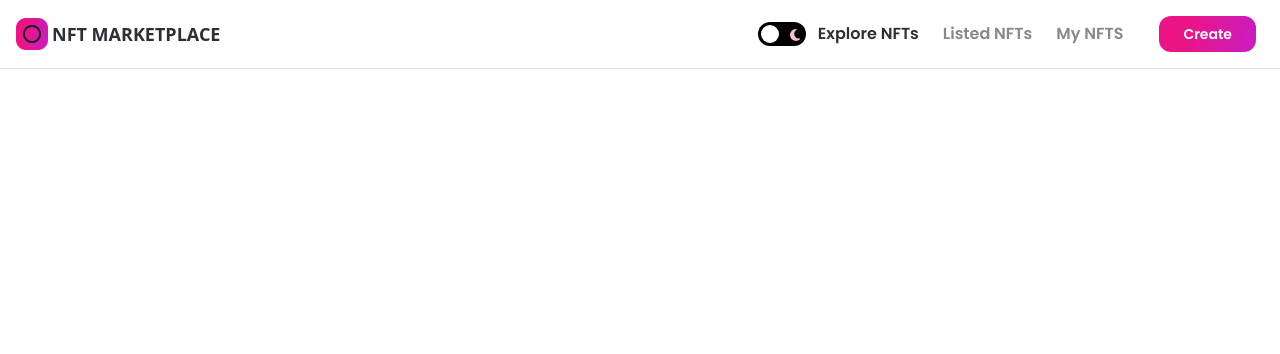
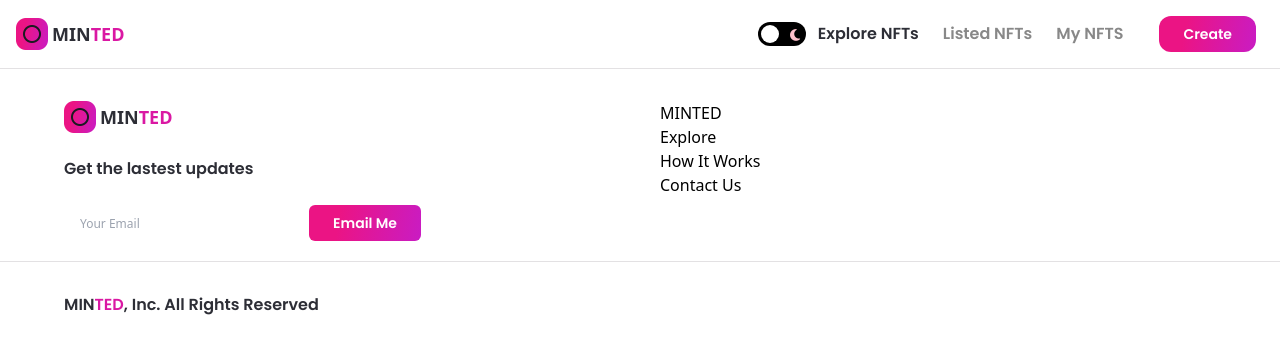
Before and after one commit to tmcginness/nft_marketplace, a Next.js app: page / in a window 1280 px wide. Shown: the top 354 px of the page. Built offline with nearby package versions, Linux system fonts and the light colour scheme.

Commit message:
footer styling

```diff
--- a/components/Footer.jsx
+++ b/components/Footer.jsx
@@ -1,7 +1,76 @@
-import React from 'react';
+import Image from 'next/image';
+import { useTheme } from 'next-themes';
 
-const Footer = () => (
-  <div>Footer</div>
+import images from '../assets';
+import Button from './Button';
+
+const FooterLinks = ({ heading, items }) => (
+  <div>
+    <h3>{heading}</h3>
+    {items.map((item, index) => (
+      <p>{item}</p>
+    ))}
+  </div>
 );
 
+const Footer = () => {
+  const { theme } = useTheme();
+
+  return (
+    <footer className="flexCenter flex-col border-t dark:border-nft-black-1 border-nft-gray-1 sm:py-8 py-16">
+      <div className=" w-full md:flex-col minmd:w-4/5 flex flex-row sm:px-4 px-16">
+        <div className="flexStart flex-1 flex-col">
+          <div className="cursor-pointer flexCenter">
+            <Image src={images.logo02} objectFit="contain" width={32} height={32} alt="Logo" />
+            <p className="dark:text-white text-nft-black-1 font-semibold text-lg ml-1">MIN<span className="text-nft-red-violet">TED</span></p>
+          </div>
+          <p className="font-poppins dark:text-white text-nft-black-1 font-semibold text-base mt-6">Get the lastest updates</p>
+          <div className="md:w-full flexBetween minlg:w-557 w-357 mt-6 dark:bg-nft-black-2 bg-white dark:border-nft-black-2 border-nft-gray-2 rounded-md ">
+            <input
+              type="email"
+              placeholder="Your Email"
+              className="h-full flex-1 w-full dark:bg-nft-black-2 bg-white px-4 rounded-md dark:text-white text-nft-black-1 font-normal text-xs minlg:text-lg outline-none"
+            />
+            <div className="flex-initial">
+              <Button
+                btnName="Email Me"
+                classStyles="rounded-md"
+              />
+            </div>
+          </div>
+        </div>
+        <div className="flex-1 flexBetweenStart flex-wrap ml-10 md:ml-10 md:mt-8">
+          <FooterLinks
+            heading="MINTED"
+            items={['Explore', 'How It Works', 'Contact Us']}
+          />
+        </div>
+      </div>
+
+      <div className="flexCenter w-full mt-5 border-t dark:border-nft-black-1 border-nft-gray-1 sm:px-4 px-16">
+        <div className="flexBetween flex-row w-full minmd:w-4/5 sm:flex-col mt-7">
+          <p className="font-poppins dark:text-white text-nft-black-1 font-semibold text-base">MIN<span className="text-nft-red-violet">TED</span>, Inc. All Rights Reserved</p>
+          <div className="flex flex-row sm:mt-4">
+            {[images.instagram, images.twitter, images.discord, images.telegram].map((image, index) => (
+              <div
+                className="mx-2 cursor-pointer"
+                key={index}
+              >
+                <Image
+                  src={image}
+                  height={24}
+                  weight={24}
+                  alt="social"
+                  objectFit="contain"
+                  className={theme === 'light' && 'filter invert'}
+                />
+              </div>
+            ))}
+          </div>
+        </div>
+      </div>
+    </footer>
+  );
+};
+
 export default Footer;
--- a/components/Navbar.jsx
+++ b/components/Navbar.jsx
@@ -76,7 +76,7 @@ const Navbar = () => {
         <Link href="/nfts">
           <div className="flexCenter md:hidden cursor-pointer">
             <Image src={images.logo02} objectFit="contain" width={32} height={32} alt="Logo" />
-            <p className="dark:text-white text-nft-black-1 font-semibold text-lg ml-1">NFT MARKETPLACE</p>
+            <p className="dark:text-white text-nft-black-1 font-semibold text-lg ml-1">MIN<span className="text-nft-red-violet">TED</span></p>
           </div>
         </Link>
 
```
